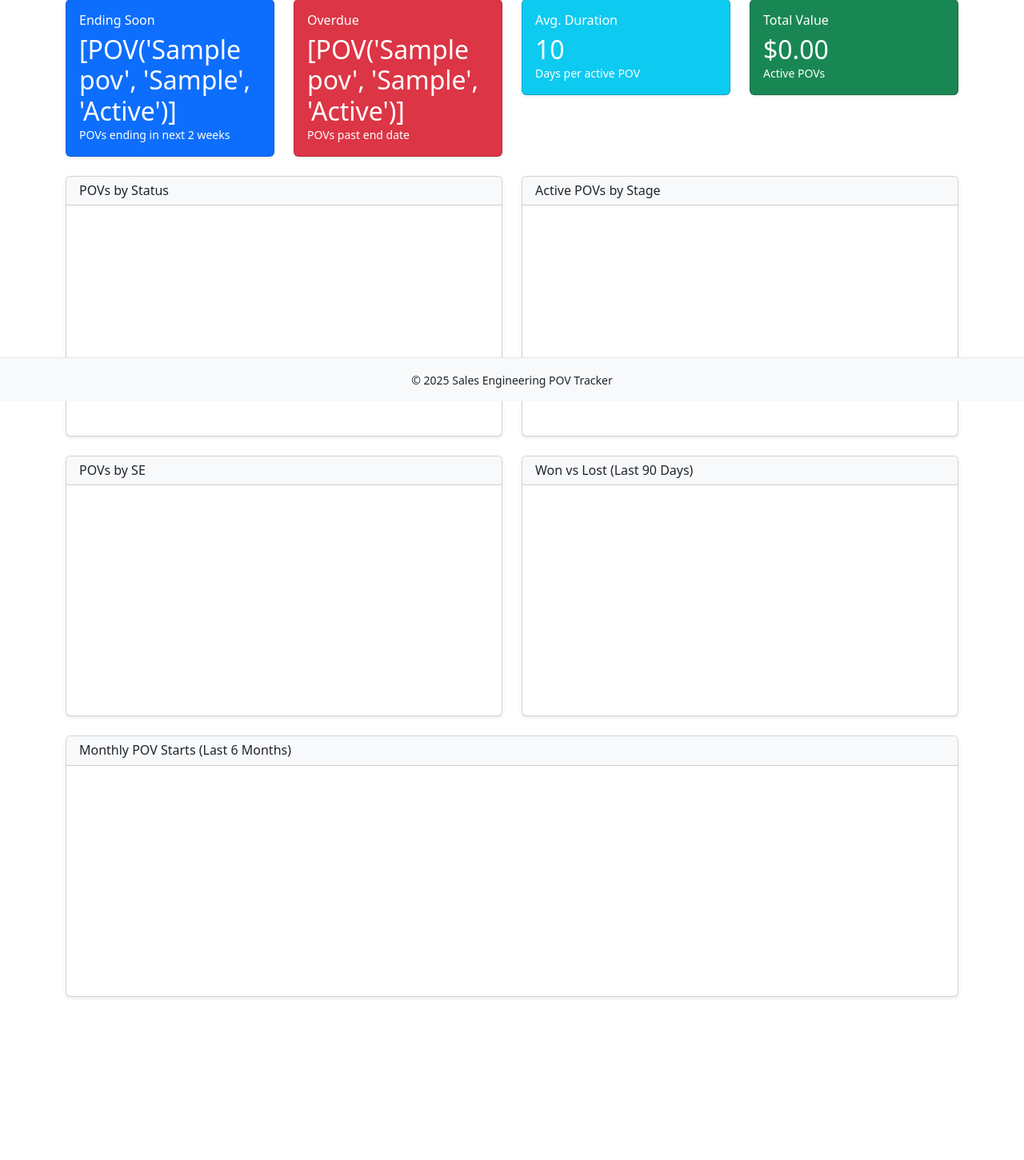
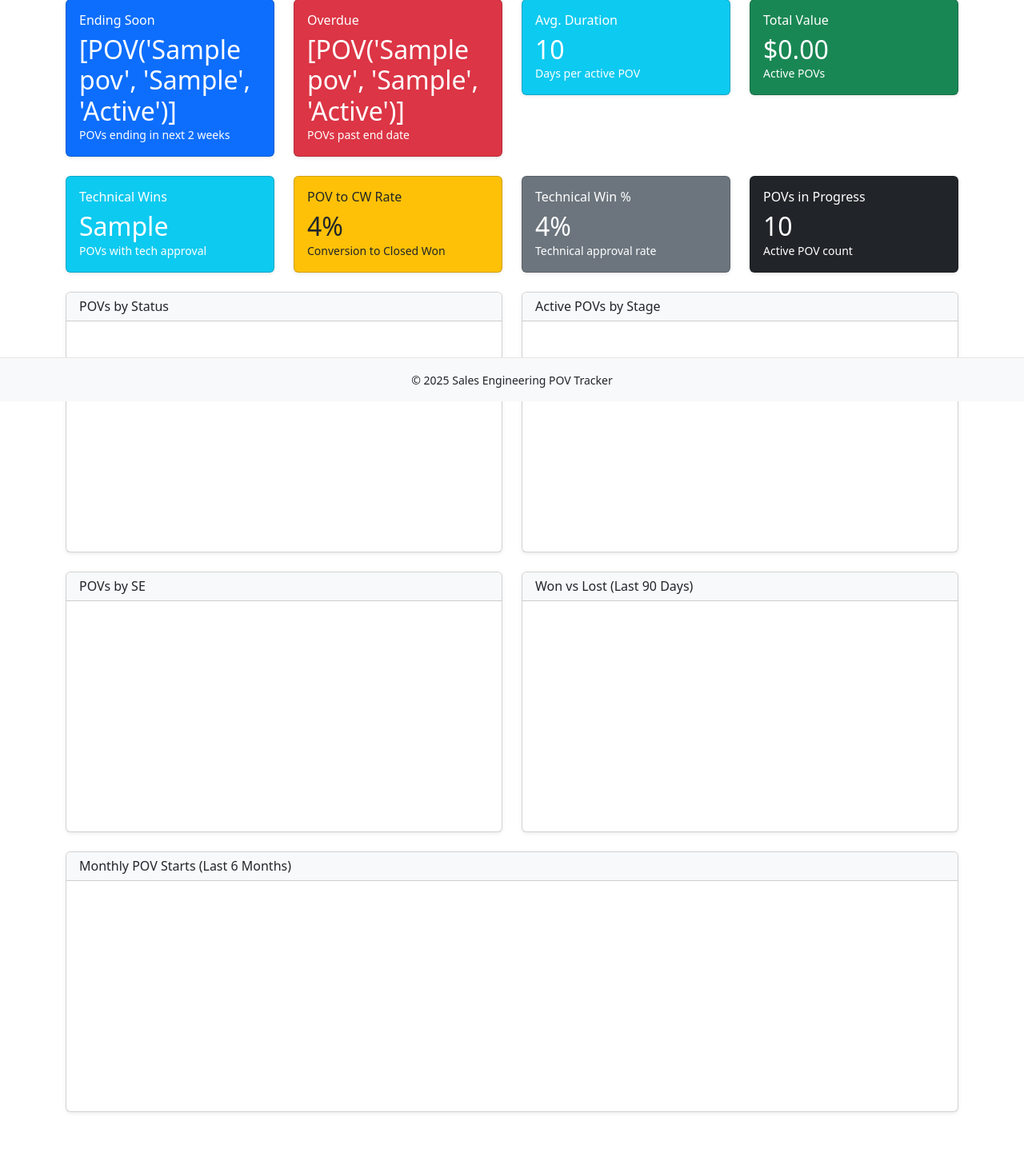
Before and after one commit to amacd86/POV-Tracker, a Flask app: template templates/analytics.html in a window 1280 px wide. Shown: the part 298-1749 px from the top of the page at 80% size. Before the commit the page ends 1546 px from the top, so only its background shows below. Run offline with Flask 3, Linux system fonts and the light colour scheme; tables that the repository leaves empty hold one stand-in row (values such as "Sample post"); the template is opened without the code that fills it: values that come from a table or form of the project are taken from there, most other values are stand-ins (such as "Sample title", 1, 10 or a date in 2020); a map, chart or similar area stays blank.

Commit message:
metric cards analytics

```diff
--- a/templates/analytics.html
+++ b/templates/analytics.html
@@ -62,6 +62,46 @@
                 <h6 class="card-title">Total Value</h6>
                 <h2 class="mb-0">${{ "%.2f"|format(total_value) }}</h2>
                 <p class="card-text small">Active POVs</p>
+            </div>
+        </div>
+    </div>
+</div>
+
+<!-- New Row of Advanced Metrics -->
+<div class="row mb-4">
+    <div class="col-md-3">
+        <div class="card shadow-sm bg-info text-white">
+            <div class="card-body">
+                <h6 class="card-title">Technical Wins</h6>
+                <h2 class="mb-0">{{ technical_wins }}</h2>
+                <p class="card-text small">POVs with tech approval</p>
+            </div>
+        </div>
+    </div>
+    <div class="col-md-3">
+        <div class="card shadow-sm bg-warning text-dark">
+            <div class="card-body">
+                <h6 class="card-title">POV to CW Rate</h6>
+                <h2 class="mb-0">{{ pov_conversion_rate }}%</h2>
+                <p class="card-text small">Conversion to Closed Won</p>
+            </div>
+        </div>
+    </div>
+    <div class="col-md-3">
+        <div class="card shadow-sm bg-secondary text-white">
+            <div class="card-body">
+                <h6 class="card-title">Technical Win %</h6>
+                <h2 class="mb-0">{{ technical_win_rate }}%</h2>
+                <p class="card-text small">Technical approval rate</p>
+            </div>
+        </div>
+    </div>
+    <div class="col-md-3">
+        <div class="card shadow-sm bg-dark text-white">
+            <div class="card-body">
+                <h6 class="card-title">POVs in Progress</h6>
+                <h2 class="mb-0">{{ povs_in_progress }}</h2>
+                <p class="card-text small">Active POV count</p>
             </div>
         </div>
     </div>
```
